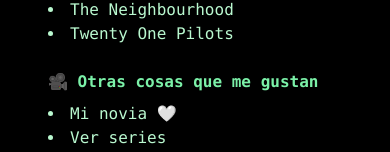
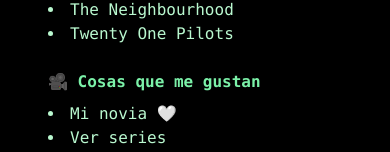
Before and after one commit to patitojavi/portafolio, a React (Vite) app in the folder frontend/: page /favorites in a window 390 px wide. Shown: the part 314-466 px from the top of the page. Built offline with nearby package versions, Linux system fonts and the light colour scheme.

Commit message:
responsive

```diff
--- a/frontend/src/pages/Favorites.tsx
+++ b/frontend/src/pages/Favorites.tsx
@@ -23,7 +23,7 @@
       </section>
 
       <section>
-        <h3 className="text-green-300 font-bold mb-2">🎥 Otras cosas que me gustan</h3>
+        <h3 className="text-green-300 font-bold mb-2">🎥 Cosas que me gustan</h3>
         <ul className="list-disc list-inside text-green-200">
           <li>Mi novia 🤍</li>
           <li>Ver series</li>
```
